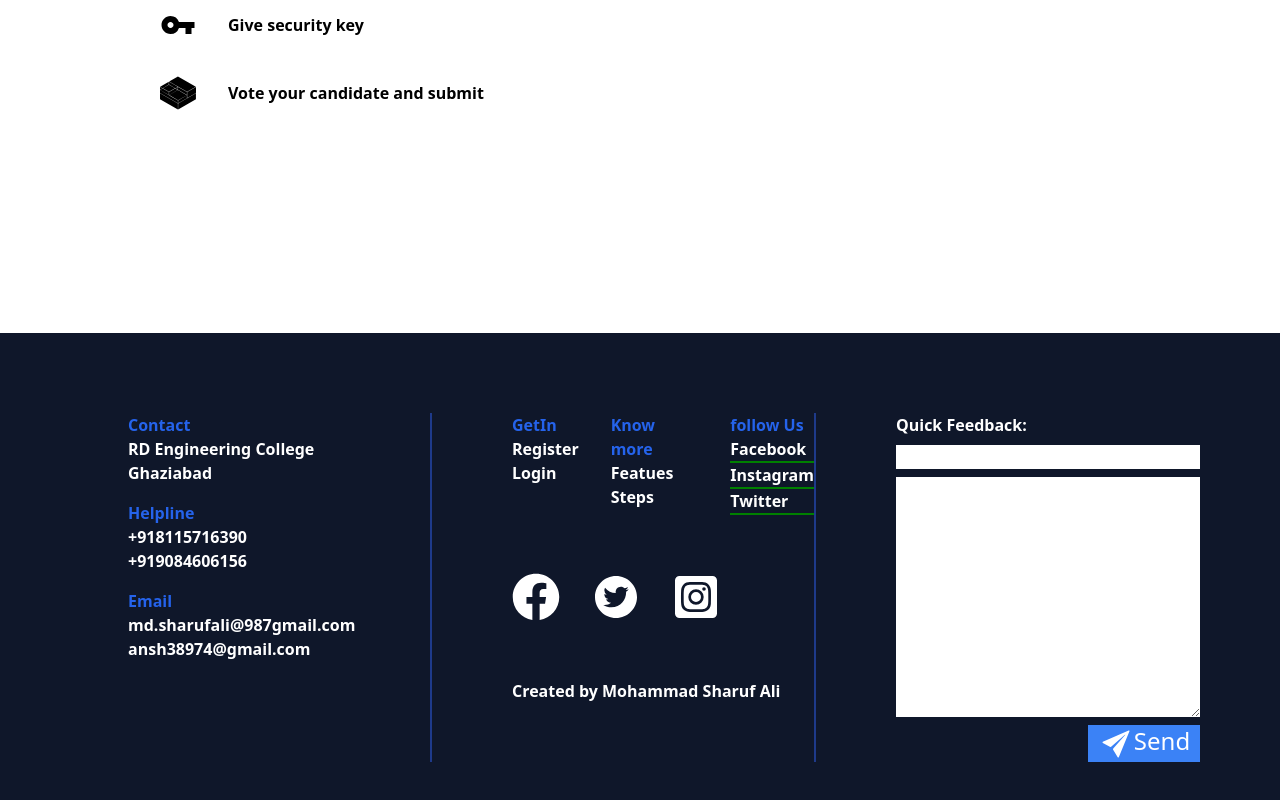
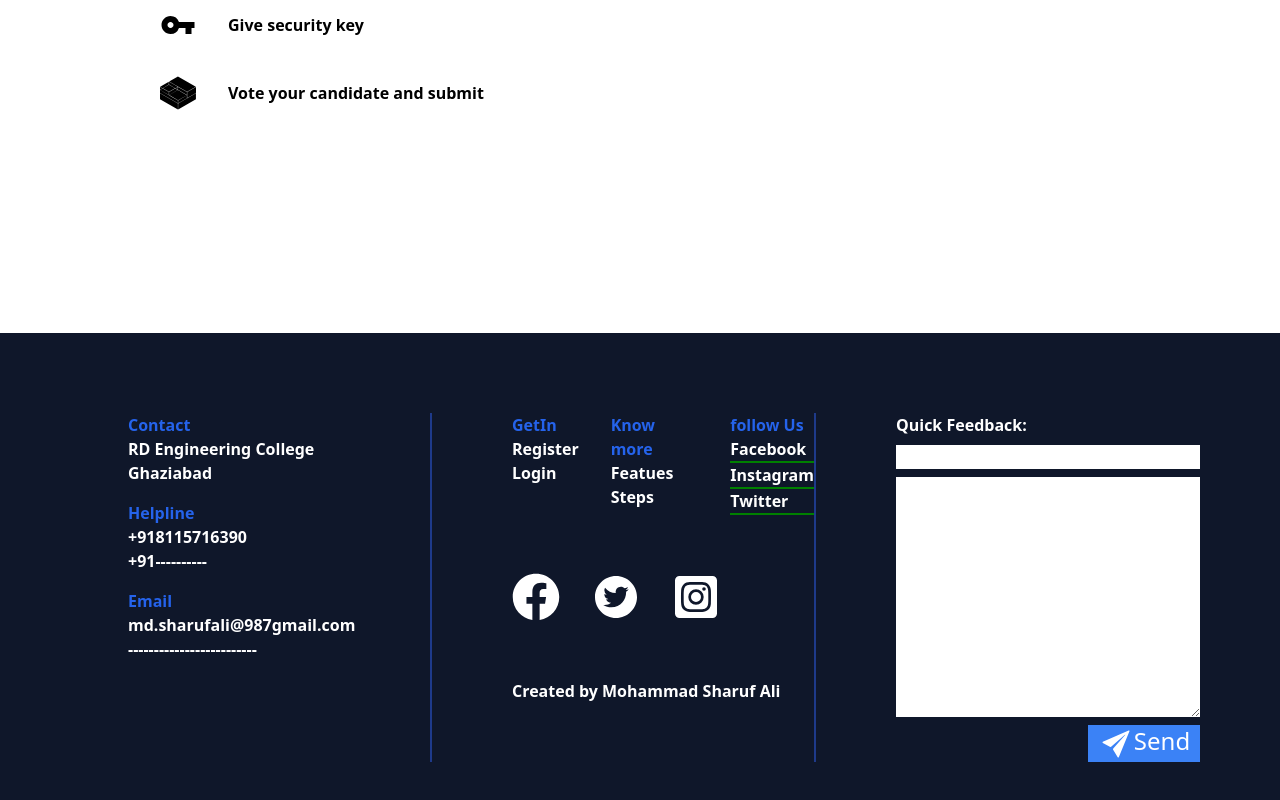
Before and after one commit to MohammadHonor/Online-voting-system, a React (Vite) app in the folder OnlineVotingSystem/: page / in a window 1280 px wide. Shown: the part 2869-3669 px from the top of the page. Built offline with nearby package versions, Linux system fonts and the light colour scheme.

Commit message:
email modification

```diff
--- a/OnlineVotingSystem/src/components/Footer/Footer.jsx
+++ b/OnlineVotingSystem/src/components/Footer/Footer.jsx
@@ -30,12 +30,12 @@ const Footer = ({color}) => {
                 <span className='flex flex-col text-white'>
                     <b className={`${color}`}>Helpline</b>
                     <b>+918115716390</b>
-                    <b>+919084606156</b>
+                    <b>+91----------</b>
                 </span>
                 <span className='flex flex-col text-white'>
                     <span className={`${color} font-bold`}>Email</span>
                     <b>md.sharufali@987gmail.com</b>
-                    <b>ansh38974@gmail.com</b>
+                    <b>-------------------------</b>
                 </span>
             </div>
 
```
